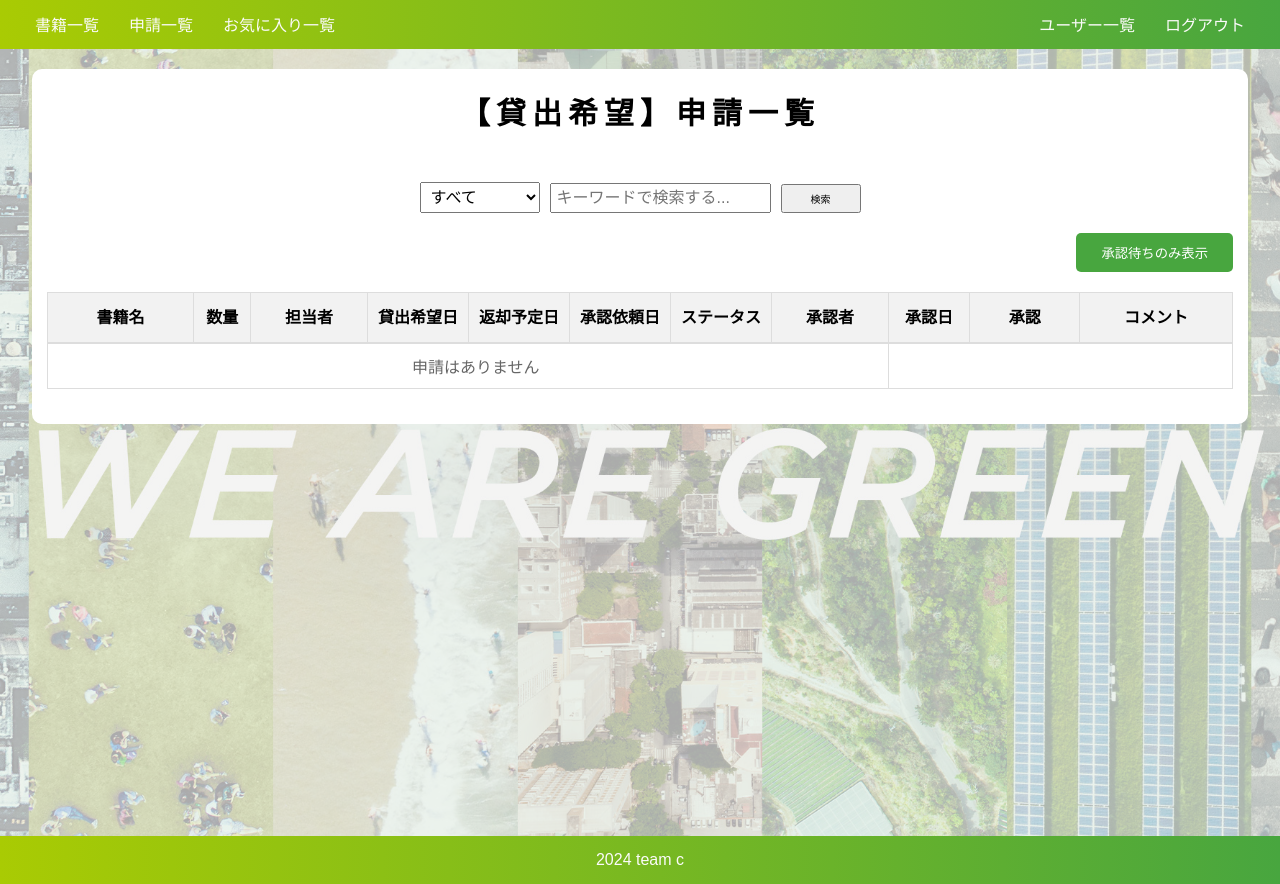
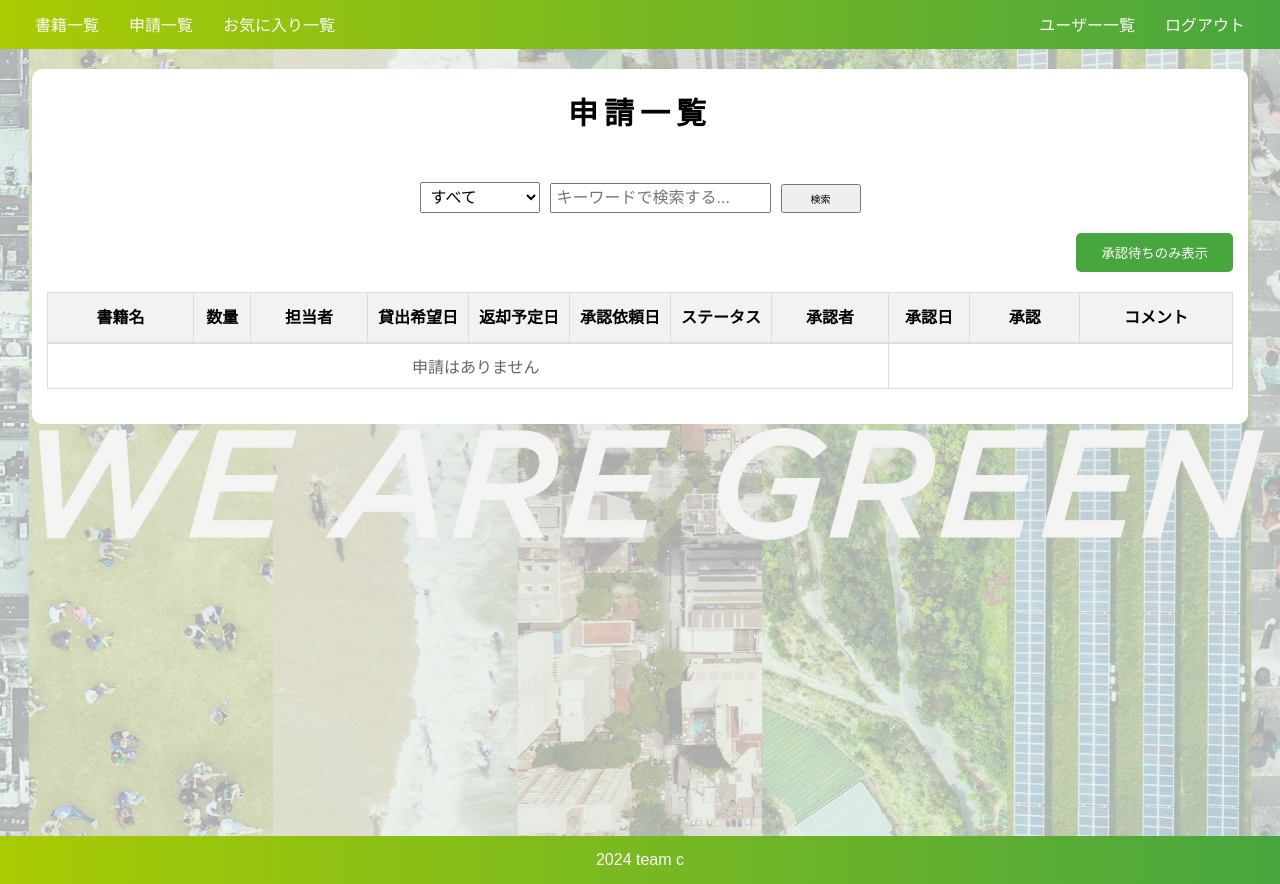
Before and after one commit to yuki-nishizawa/equipment-management-C, a Django app: page /order_history/ in a window 1280 px wide. Shown: the part 51-935 px from the top of the page. Run offline with Django 4.2, Linux system fonts and the light colour scheme; the visitor is signed in with stand-in values (Sample User, id 1); data that the repository does not hold is empty; parts of the project's set-up code (start-up, migrations or seed data) failed here and were passed over.

Commit message:
小池さん修正分反映
動作確認済

```diff
--- a/static/css/style.css
+++ b/static/css/style.css
@@ -45,6 +45,7 @@ body {
   align-items: center;
   border-radius: 10px;
 }
+
 .title {/*各ページのタイトル部分*/
   margin-bottom: 15px;
 }
@@ -1670,7 +1671,6 @@ table th {
   text-align: left;
 }
 
-
 /* 各列の幅をピクセル単位で指定 */
 .favorite-table th:nth-child(1),
 .favorite-table td:nth-child(1) {
--- a/templates/equipment/add.html
+++ b/templates/equipment/add.html
@@ -3,7 +3,7 @@
 {% load static %}
 {% block title %}書籍登録{% endblock title %}
 {% block content %}
-<div class="main">
+
     <!-- 書籍一覧へ戻るボタン（相対的な位置に配置）-->
     <div class="button-container">
         <a href="{% url 'equipment:list' %}" class="return-button">書籍一覧へ戻る</a>
@@ -73,13 +73,14 @@
     <span class="close-text">閉じる</span> <!-- 閉じるの文字を追加 -->
     <span class="close-button" onclick="closeModal()">&times;</span> <!-- 閉じる×ボタン -->
 </div>
-</div>
+
 <!-- モーダル内のみに適用するスタイル -->
 <style>
     /* このページの背景画像を非表示にする */
     body {
         background-image: none;
     }
+
     /* モーダル内でヘッダーとフッターを非表示にする */
     .modal header, .modal footer {
         display: none;
--- a/templates/order/history.html
+++ b/templates/order/history.html
@@ -1,12 +1,12 @@
 
 {% extends "base.html" %}
 {% load static %}
-{% block title %}【貸出希望】申請一覧{% endblock title %}
+{% block title %}申請一覧{% endblock title %}
 {% block content %}
 <link rel="stylesheet" href="https://fonts.googleapis.com/css2?family=Material+Symbols+Outlined:opsz,wght,FILL,GRAD@24,400,0,0" />
 
 
-<h2 class="order-history-title">【貸出希望】申請一覧</h2>
+<h2 class="order-history-title">申請一覧</h2>
 <form id="searchForm" onsubmit="searchTable(); return false;">
   <div class="search-container">
     <select id="searchCategory" class="search-category">
```
